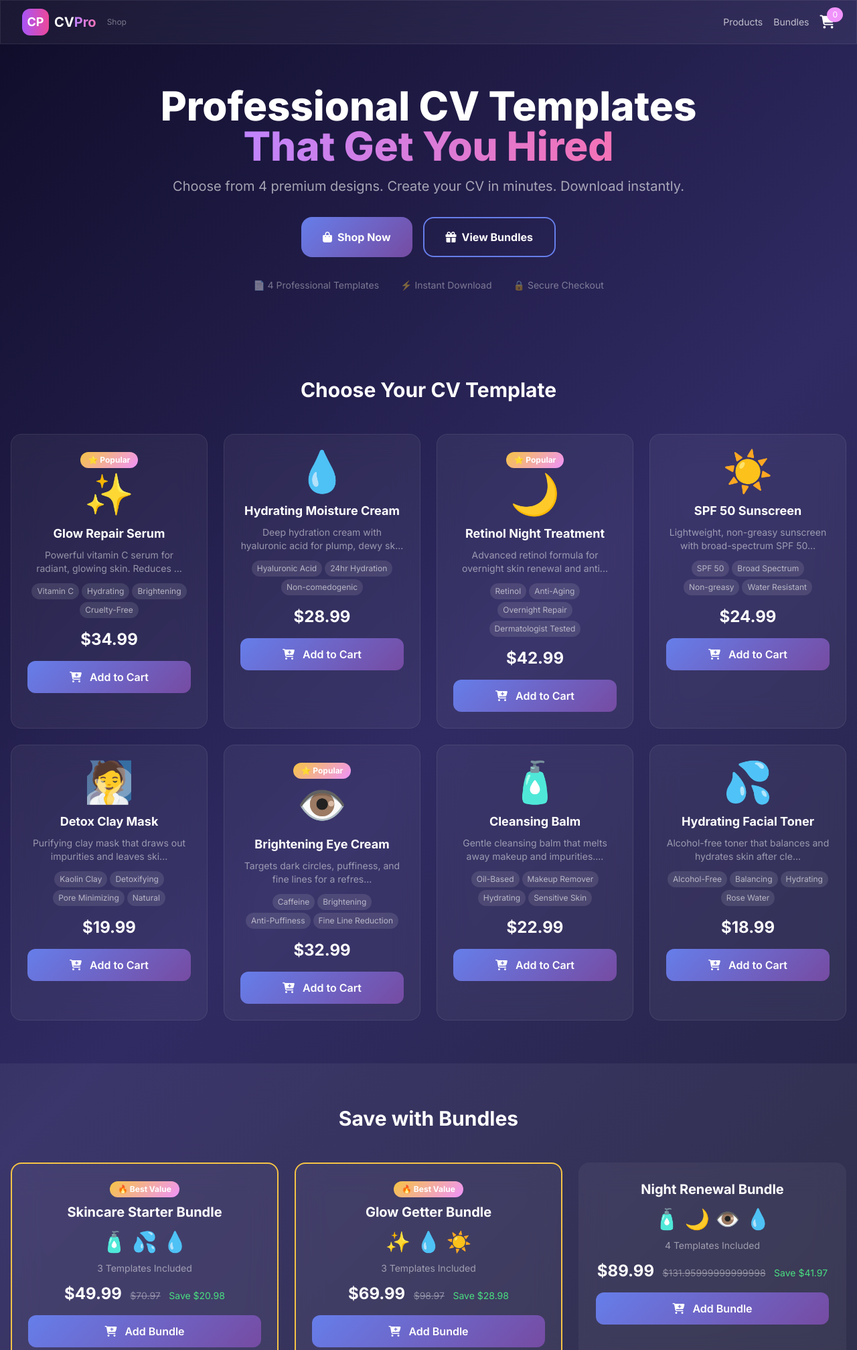
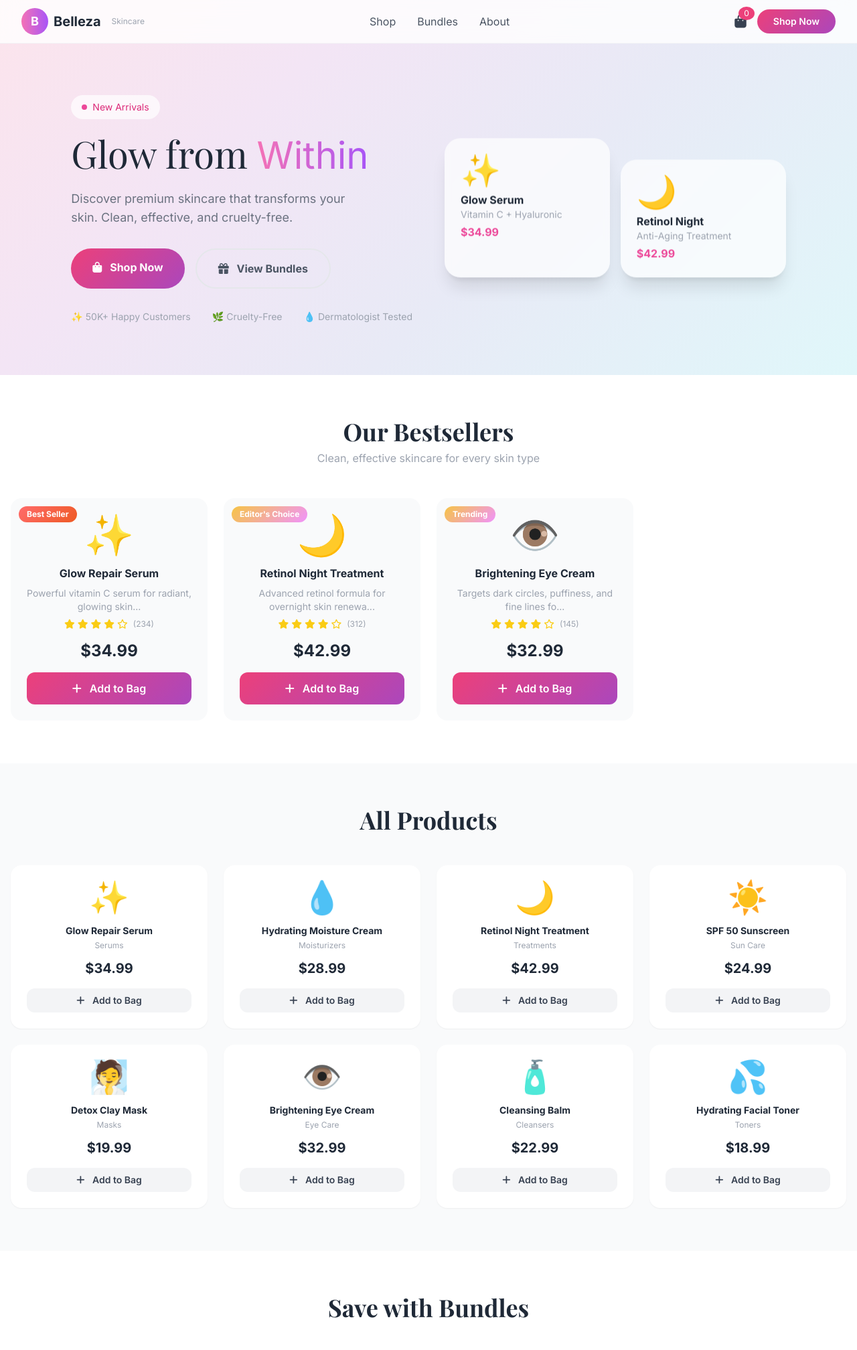
Before and after one commit to calvitec/cvbuilder, a Flask app: page / in a window 1280 px wide. Shown: the top 2016 px of the page at 67% size. Run offline with Flask 3, Linux system fonts and the light colour scheme; some libraries are stand-ins or nearby versions.

Commit message:
Update shop.html

```diff
--- a/templates/shop.html
+++ b/templates/shop.html
@@ -3,24 +3,26 @@
 <head>
     <meta charset="UTF-8" />
     <meta name="viewport" content="width=device-width, initial-scale=1.0" />
-    <title>CV Pro Shop - Professional CV Templates</title>
+    <title>Belleza — Premium Skincare</title>
     <script src="https://cdn.tailwindcss.com"></script>
     <link rel="stylesheet" href="https://cdnjs.cloudflare.com/ajax/libs/font-awesome/6.5.0/css/all.min.css" />
-    <link href="https://fonts.googleapis.com/css2?family=Inter:wght@300;400;500;600;700;800;900&display=swap" rel="stylesheet" />
+    <link href="https://fonts.googleapis.com/css2?family=Inter:wght@300;400;500;600;700;800;900&family=Playfair+Display:wght@400;700&display=swap" rel="stylesheet" />
     <style>
         * { font-family: 'Inter', sans-serif; }
-        .gradient-hero { background: linear-gradient(135deg, #0f0c29 0%, #302b63 50%, #24243e 100%); }
-        .glass-card { background: rgba(255,255,255,0.05); backdrop-filter: blur(20px); border: 1px solid rgba(255,255,255,0.08); }
-        .product-card:hover { transform: translateY(-8px); box-shadow: 0 20px 60px rgba(102,126,234,0.3); }
+        .gradient-hero { background: linear-gradient(135deg, #fce4ec 0%, #f3e5f5 30%, #e8eaf6 60%, #e0f7fa 100%); }
+        .glass-card { background: rgba(255,255,255,0.7); backdrop-filter: blur(20px); border: 1px solid rgba(255,255,255,0.3); }
         .product-card { transition: all 0.4s cubic-bezier(0.175, 0.885, 0.32, 1.275); cursor: pointer; }
-        .btn-primary { background: linear-gradient(135deg, #667eea 0%, #764ba2 100%); transition: all 0.3s ease; }
-        .btn-primary:hover { transform: scale(1.05); box-shadow: 0 10px 40px rgba(102,126,234,0.4); }
-        .btn-outline { border: 2px solid #667eea; color: #667eea; transition: all 0.3s ease; }
-        .btn-outline:hover { background: #667eea; color: white; }
+        .product-card:hover { transform: translateY(-8px); box-shadow: 0 20px 60px rgba(233, 30, 99, 0.15); }
+        .btn-primary { background: linear-gradient(135deg, #ec407a 0%, #ab47bc 100%); transition: all 0.3s ease; }
+        .btn-primary:hover { transform: scale(1.05); box-shadow: 0 10px 40px rgba(233, 30, 99, 0.3); }
+        .btn-outline { border: 2px solid #ec407a; color: #ec407a; transition: all 0.3s ease; }
+        .btn-outline:hover { background: #ec407a; color: white; }
         .badge-popular { background: linear-gradient(135deg, #f6c445, #f093fb); }
-        .cart-count { background: #f093fb; color: white; border-radius: 50%; padding: 2px 8px; font-size: 12px; }
+        .badge-best { background: linear-gradient(135deg, #ff6b6b, #ee5a24); }
+        .badge-new { background: linear-gradient(135deg, #48dbfb, #0abde3); }
+        .cart-count { background: #ec407a; color: white; border-radius: 50%; padding: 2px 8px; font-size: 12px; }
         .bundle-card { border: 2px solid transparent; transition: all 0.3s ease; }
-        .bundle-card:hover { border-color: #667eea; transform: translateY(-4px); }
+        .bundle-card:hover { border-color: #ec407a; transform: translateY(-4px); }
         .bundle-card.popular { border-color: #f6c445; }
         .animate-float { animation: float 6s ease-in-out infinite; }
         @keyframes float { 0%,100% { transform: translateY(0px); } 50% { transform: translateY(-20px); } }
@@ -28,79 +30,145 @@
         @keyframes fadeSlide { 0% { opacity: 0; transform: translateY(30px); } 100% { opacity: 1; transform: translateY(0); } }
         .toast { position: fixed; bottom: 30px; right: 30px; z-index: 9999; animation: slideIn 0.5s ease; }
         @keyframes slideIn { 0% { transform: translateX(100px); opacity: 0; } 100% { transform: translateX(0); opacity: 1; } }
+        .section-title { font-family: 'Playfair Display', serif; }
+        .hero-title { font-family: 'Playfair Display', serif; font-size: 3.5rem; }
+        @media (max-width: 768px) { .hero-title { font-size: 2.5rem; } }
     </style>
 </head>
-<body class="gradient-hero min-h-screen">
+<body>
     <!-- Navigation -->
-    <nav class="fixed top-0 left-0 right-0 z-50 glass-card">
+    <nav class="fixed top-0 left-0 right-0 z-50 bg-white/80 backdrop-blur-md border-b border-gray-100">
         <div class="max-w-7xl mx-auto px-4 sm:px-6 lg:px-8">
             <div class="flex items-center justify-between h-16">
                 <div class="flex items-center gap-2">
-                    <div class="w-10 h-10 rounded-xl bg-gradient-to-r from-purple-500 to-pink-500 flex items-center justify-center text-white font-bold text-lg">CP</div>
-                    <span class="text-xl font-bold text-white">CV<span class="text-transparent bg-clip-text bg-gradient-to-r from-purple-400 to-pink-400">Pro</span></span>
-                    <span class="hidden md:block text-white/40 text-xs ml-2">Shop</span>
+                    <div class="w-10 h-10 rounded-full bg-gradient-to-r from-pink-400 to-purple-500 flex items-center justify-center text-white font-bold text-lg">B</div>
+                    <span class="text-xl font-bold text-gray-800">Belleza</span>
+                    <span class="hidden md:block text-gray-400 text-xs ml-2">Skincare</span>
+                </div>
+                <div class="hidden md:flex items-center gap-8 text-gray-600">
+                    <a href="#" class="hover:text-pink-500 transition">Shop</a>
+                    <a href="#bundles" class="hover:text-pink-500 transition">Bundles</a>
+                    <a href="#" class="hover:text-pink-500 transition">About</a>
                 </div>
                 <div class="flex items-center gap-4">
-                    <a href="#products" class="text-white/70 hover:text-white transition text-sm hidden md:block">Products</a>
-                    <a href="#bundles" class="text-white/70 hover:text-white transition text-sm hidden md:block">Bundles</a>
-                    <a href="/cart" class="relative text-white hover:text-white/80 transition">
-                        <i class="fas fa-shopping-cart text-xl"></i>
-                        <span class="cart-count absolute -top-2 -right-3" id="cartCount">0</span>
+                    <a href="/cart" class="relative text-gray-700 hover:text-pink-500 transition">
+                        <i class="fas fa-shopping-bag text-xl"></i>
+                        <span class="cart-count absolute -top-2 -right-3 text-xs" id="cartCount">0</span>
                     </a>
+                    <button onclick="document.getElementById('shop').scrollIntoView({behavior:'smooth'})" class="hidden md:block px-6 py-2 rounded-full btn-primary text-white font-semibold text-sm">
+                        Shop Now
+                    </button>
                 </div>
             </div>
         </div>
     </nav>
 
-    <!-- Hero -->
-    <section class="pt-32 pb-16 text-center px-4">
-        <div class="max-w-4xl mx-auto">
-            <h1 class="text-4xl md:text-6xl font-extrabold text-white leading-tight fade-slide">
-                Professional CV Templates<br>
-                <span class="text-transparent bg-clip-text bg-gradient-to-r from-purple-400 to-pink-400">That Get You Hired</span>
+    <!-- Hero Section -->
+    <section class="gradient-hero min-h-[70vh] flex items-center pt-16">
+        <div class="max-w-7xl mx-auto px-4 sm:px-6 lg:px-8 py-12">
+            <div class="grid md:grid-cols-2 gap-12 items-center">
+                <div class="fade-slide">
+                    <div class="inline-flex items-center gap-2 bg-white/70 backdrop-blur-sm px-4 py-2 rounded-full text-sm text-pink-600 mb-4">
+                        <span class="w-2 h-2 bg-pink-500 rounded-full"></span>
+                        New Arrivals
+                    </div>
+                    <h1 class="hero-title text-gray-800 leading-tight">
+                        Glow from <span class="text-transparent bg-clip-text bg-gradient-to-r from-pink-400 to-purple-500">Within</span>
                     </h1>
-            <p class="text-white/60 text-lg md:text-xl mt-4 fade-slide" style="animation-delay:0.2s;">
-                Choose from 4 premium designs. Create your CV in minutes. Download instantly.
+                    <p class="text-gray-500 text-lg mt-4 max-w-md">
+                        Discover premium skincare that transforms your skin. Clean, effective, and cruelty-free.
                     </p>
-            <div class="flex flex-wrap justify-center gap-4 mt-8 fade-slide" style="animation-delay:0.4s;">
-                <a href="#products" class="px-8 py-4 rounded-2xl btn-primary text-white font-bold flex items-center gap-2">
-                    <i class="fas fa-shopping-bag"></i> Shop Now
+                    <div class="flex flex-wrap gap-4 mt-8">
+                        <a href="#shop" class="px-8 py-4 rounded-full btn-primary text-white font-bold">
+                            <i class="fas fa-shopping-bag mr-2"></i> Shop Now
                         </a>
-                <a href="#bundles" class="px-8 py-4 rounded-2xl btn-outline text-white font-bold flex items-center gap-2">
-                    <i class="fas fa-gift"></i> View Bundles
+                        <a href="#bundles" class="px-8 py-4 rounded-full border-2 border-gray-200 text-gray-600 font-bold hover:border-pink-400 hover:text-pink-500 transition">
+                            <i class="fas fa-gift mr-2"></i> View Bundles
                         </a>
                     </div>
-            <div class="flex justify-center gap-8 mt-8 text-white/40 text-sm fade-slide" style="animation-delay:0.6s;">
-                <span>📄 4 Professional Templates</span>
-                <span>⚡ Instant Download</span>
-                <span>🔒 Secure Checkout</span>
+                    <div class="flex items-center gap-8 mt-8 text-gray-400 text-sm">
+                        <span>✨ 50K+ Happy Customers</span>
+                        <span>🌿 Cruelty-Free</span>
+                        <span>💧 Dermatologist Tested</span>
+                    </div>
+                </div>
+                <div class="relative animate-float hidden md:block">
+                    <div class="grid grid-cols-2 gap-4">
+                        <div class="bg-white/70 backdrop-blur-sm rounded-3xl p-6 shadow-xl">
+                            <span class="text-5xl">✨</span>
+                            <p class="font-bold text-gray-800 mt-2">Glow Serum</p>
+                            <p class="text-gray-400 text-sm">Vitamin C + Hyaluronic</p>
+                            <p class="text-pink-500 font-bold mt-1">$34.99</p>
+                        </div>
+                        <div class="bg-white/70 backdrop-blur-sm rounded-3xl p-6 shadow-xl mt-8">
+                            <span class="text-5xl">🌙</span>
+                            <p class="font-bold text-gray-800 mt-2">Retinol Night</p>
+                            <p class="text-gray-400 text-sm">Anti-Aging Treatment</p>
+                            <p class="text-pink-500 font-bold mt-1">$42.99</p>
+                        </div>
+                    </div>
+                </div>
             </div>
         </div>
     </section>
 
     <!-- Products -->
-    <section id="products" class="py-16 px-4">
+    <section id="shop" class="py-16 px-4 bg-white">
         <div class="max-w-7xl mx-auto">
-            <h2 class="text-3xl font-bold text-white text-center mb-12">Choose Your CV Template</h2>
+            <div class="text-center mb-12">
+                <h2 class="section-title text-3xl md:text-4xl font-bold text-gray-800">Our Bestsellers</h2>
+                <p class="text-gray-400 mt-2">Clean, effective skincare for every skin type</p>
+            </div>
             <div class="grid md:grid-cols-2 lg:grid-cols-4 gap-6">
                 {% for id, product in products.items() %}
-                <div class="product-card glass-card rounded-2xl p-6 text-center">
                     {% if product.popular %}
-                    <span class="badge-popular text-white text-xs font-bold px-3 py-1 rounded-full inline-block mb-2">⭐ Popular</span>
+                    <div class="product-card bg-gray-50 rounded-2xl p-6 text-center hover:shadow-xl relative">
+                        {% if product.badge %}
+                        <span class="absolute top-3 left-3 text-white text-xs font-bold px-3 py-1 rounded-full {% if 'Best' in product.badge %}badge-best{% elif 'New' in product.badge %}badge-new{% else %}badge-popular{% endif %}">
+                            {{ product.badge }}
+                        </span>
                         {% endif %}
                         <div class="text-6xl mb-4">{{ product.image }}</div>
-                    <h3 class="text-white font-bold text-lg">{{ product.name }}</h3>
-                    <p class="text-white/50 text-sm mt-2">{{ product.description[:60] }}...</p>
-                    <div class="flex flex-wrap justify-center gap-1 mt-3">
-                        {% for feature in product.features %}
-                        <span class="text-xs bg-white/10 text-white/60 px-2 py-1 rounded-full">{{ feature }}</span>
+                        <h3 class="font-bold text-gray-800">{{ product.name }}</h3>
+                        <p class="text-gray-400 text-sm mt-2">{{ product.description[:50] }}...</p>
+                        <div class="flex items-center justify-center gap-1 mt-2 text-yellow-400 text-sm">
+                            {% for i in range(5) %}
+                                {% if i < product.rating|round(0, 'floor') %}
+                                    <i class="fas fa-star"></i>
+                                {% else %}
+                                    <i class="far fa-star"></i>
+                                {% endif %}
+                            {% endfor %}
+                            <span class="text-gray-400 text-xs ml-1">({{ product.reviews }})</span>
+                        </div>
+                        <div class="mt-4">
+                            <span class="text-2xl font-bold text-gray-800">${{ product.price }}</span>
+                        </div>
+                        <button onclick="addToCart('{{ id }}')" class="mt-4 w-full py-3 rounded-xl btn-primary text-white font-semibold transition">
+                            <i class="fas fa-plus mr-2"></i> Add to Bag
+                        </button>
+                    </div>
+                    {% endif %}
                 {% endfor %}
             </div>
-                    <div class="mt-4">
-                        <span class="text-2xl font-bold text-white">${{ product.price }}</span>
         </div>
-                    <button onclick="addToCart('{{ id }}')" class="mt-4 w-full py-3 rounded-xl btn-primary text-white font-semibold transition">
-                        <i class="fas fa-cart-plus mr-2"></i> Add to Cart
+    </section>
+
+    <!-- All Products -->
+    <section class="py-16 px-4 bg-gray-50">
+        <div class="max-w-7xl mx-auto">
+            <h2 class="section-title text-3xl md:text-4xl font-bold text-gray-800 text-center mb-12">All Products</h2>
+            <div class="grid md:grid-cols-2 lg:grid-cols-4 gap-6">
+                {% for id, product in products.items() %}
+                <div class="bg-white rounded-2xl p-6 text-center shadow-sm hover:shadow-xl transition-all duration-300">
+                    <div class="text-5xl mb-4">{{ product.image }}</div>
+                    <h3 class="font-bold text-gray-800 text-sm">{{ product.name }}</h3>
+                    <p class="text-gray-400 text-xs mt-1">{{ product.category }}</p>
+                    <div class="mt-3">
+                        <span class="text-xl font-bold text-gray-800">${{ product.price }}</span>
+                    </div>
+                    <button onclick="addToCart('{{ id }}')" class="mt-4 w-full py-2 rounded-xl bg-gray-100 hover:bg-pink-100 text-gray-700 hover:text-pink-600 font-semibold transition text-sm">
+                        <i class="fas fa-plus mr-2"></i> Add to Bag
                     </button>
                 </div>
                 {% endfor %}
@@ -109,29 +177,29 @@
     </section>
 
     <!-- Bundles -->
-    <section id="bundles" class="py-16 px-4 bg-white/5">
+    <section id="bundles" class="py-16 px-4 bg-white">
         <div class="max-w-7xl mx-auto">
-            <h2 class="text-3xl font-bold text-white text-center mb-12">Save with Bundles</h2>
+            <h2 class="section-title text-3xl md:text-4xl font-bold text-gray-800 text-center mb-12">Save with Bundles</h2>
             <div class="grid md:grid-cols-3 gap-6">
                 {% for id, bundle in bundles.items() %}
-                <div class="bundle-card glass-card rounded-2xl p-6 text-center {% if bundle.popular %}popular{% endif %}">
+                <div class="bundle-card {% if bundle.popular %}popular{% endif %} bg-gray-50 rounded-2xl p-6 text-center">
                     {% if bundle.popular %}
                     <span class="badge-popular text-white text-xs font-bold px-3 py-1 rounded-full inline-block mb-2">🔥 Best Value</span>
                     {% endif %}
-                    <h3 class="text-white font-bold text-xl">{{ bundle.name }}</h3>
+                    <h3 class="font-bold text-gray-800 text-xl">{{ bundle.name }}</h3>
                     <div class="flex justify-center gap-2 my-3">
                         {% for pid in bundle.products %}
                         <span class="text-3xl">{{ products[pid].image }}</span>
                         {% endfor %}
                     </div>
-                    <p class="text-white/50 text-sm">{{ bundle.products|length }} Templates Included</p>
+                    <p class="text-gray-400 text-sm">{{ bundle.products|length }} Products Included</p>
                     <div class="mt-3">
-                        <span class="text-2xl font-bold text-white">${{ bundle.price }}</span>
-                        <span class="text-white/40 text-sm line-through ml-2">${{ bundle.price + bundle.savings }}</span>
-                        <span class="text-green-400 text-sm ml-2">Save ${{ bundle.savings }}</span>
+                        <span class="text-2xl font-bold text-gray-800">${{ bundle.price }}</span>
+                        <span class="text-gray-400 text-sm line-through ml-2">${{ bundle.price + bundle.savings }}</span>
+                        <span class="text-green-500 text-sm ml-2">Save ${{ bundle.savings }}</span>
                     </div>
                     <button onclick="addToCart('{{ id }}')" class="mt-4 w-full py-3 rounded-xl btn-primary text-white font-semibold transition">
-                        <i class="fas fa-cart-plus mr-2"></i> Add Bundle
+                        <i class="fas fa-plus mr-2"></i> Add Bundle
                     </button>
                 </div>
                 {% endfor %}
@@ -140,13 +208,26 @@
     </section>
 
     <!-- Footer -->
-    <footer class="py-8 px-4 text-center text-white/30 text-sm border-t border-white/5">
-        <p>© 2026 CV Pro Shop. Built with ❤️ by Calvin</p>
+    <footer class="bg-gray-900 text-white/60 py-12 px-4">
+        <div class="max-w-7xl mx-auto text-center">
+            <div class="flex items-center justify-center gap-2 mb-4">
+                <div class="w-10 h-10 rounded-full bg-gradient-to-r from-pink-400 to-purple-500 flex items-center justify-center text-white font-bold text-lg">B</div>
+                <span class="text-xl font-bold text-white">Belleza</span>
+            </div>
+            <p class="text-sm max-w-md mx-auto">Premium skincare for glowing, healthy skin. Clean, effective, and cruelty-free.</p>
+            <div class="flex justify-center gap-6 mt-4 text-sm">
+                <a href="#" class="hover:text-white transition">About</a>
+                <a href="#" class="hover:text-white transition">Privacy</a>
+                <a href="#" class="hover:text-white transition">Terms</a>
+                <a href="#" class="hover:text-white transition">Contact</a>
+            </div>
+            <p class="text-xs mt-6">© 2026 Belleza Skincare. Built with ❤️ by Calvin</p>
+        </div>
     </footer>
 
     <!-- Toast Notification -->
-    <div id="toast" class="toast hidden bg-white/10 backdrop-blur-xl border border-white/10 rounded-xl p-4 max-w-sm">
-        <p id="toastMessage" class="text-white font-semibold"></p>
+    <div id="toast" class="toast hidden bg-white shadow-2xl rounded-2xl p-4 max-w-sm border border-gray-100">
+        <p id="toastMessage" class="text-gray-800 font-semibold"></p>
     </div>
 
     <script>
@@ -158,8 +239,8 @@
         updateCartCount();
 
         // Add to cart
-        function addToCart(productId) {
-            fetch('/add-to-cart/' + productId, {
+        function addToCart(itemId) {
+            fetch('/add-to-cart/' + itemId, {
                 method: 'POST',
                 headers: { 'Content-Type': 'application/json' }
             })
@@ -168,7 +249,7 @@
                 if (data.success) {
                     showToast('✅ ' + data.message);
                     const cart = JSON.parse(sessionStorage.getItem('cart') || '[]');
-                    cart.push(productId);
+                    cart.push(itemId);
                     sessionStorage.setItem('cart', JSON.stringify(cart));
                     updateCartCount();
                 } else {
```
Lines whose indentation alone changed are shown as unchanged.
